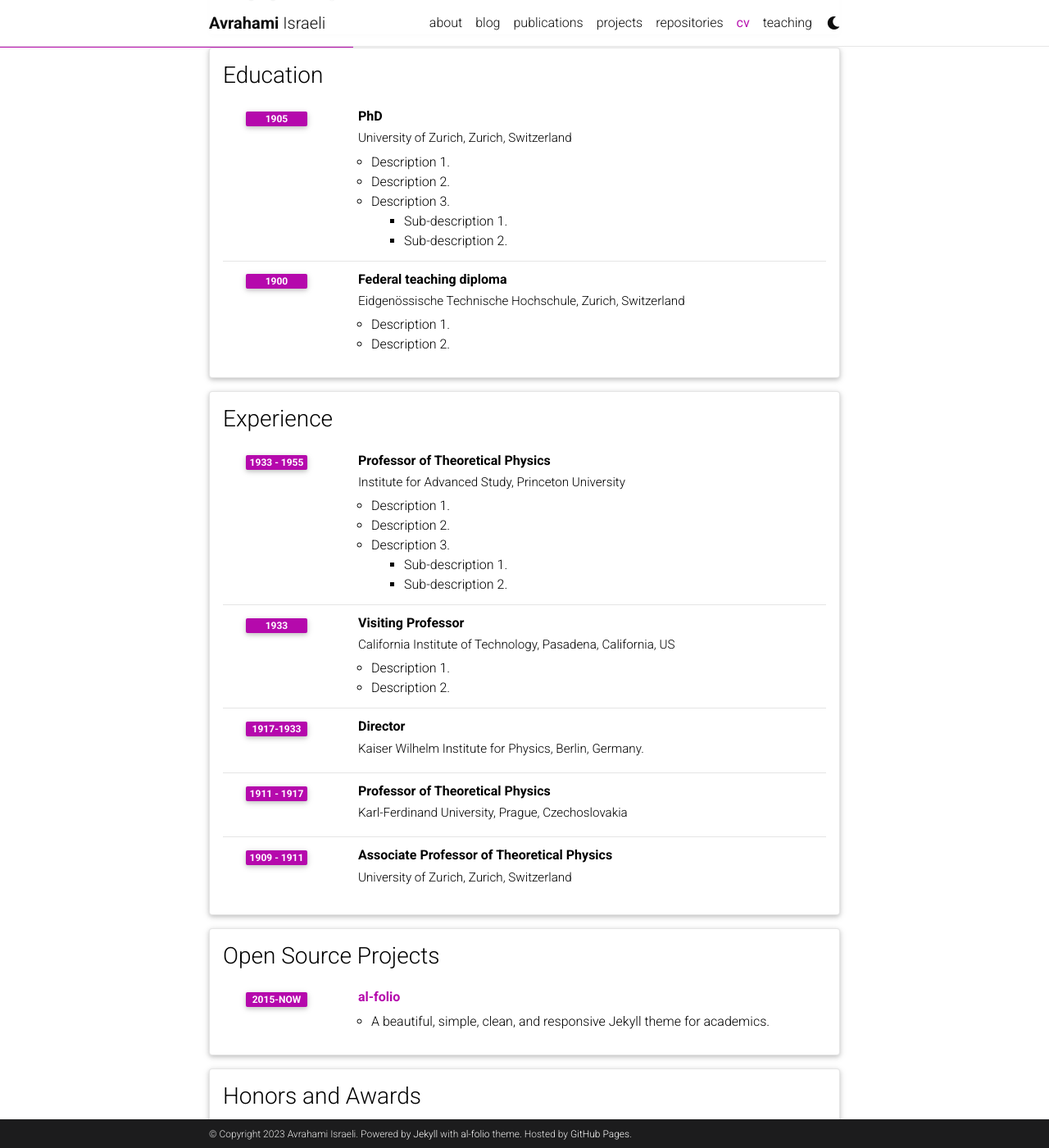
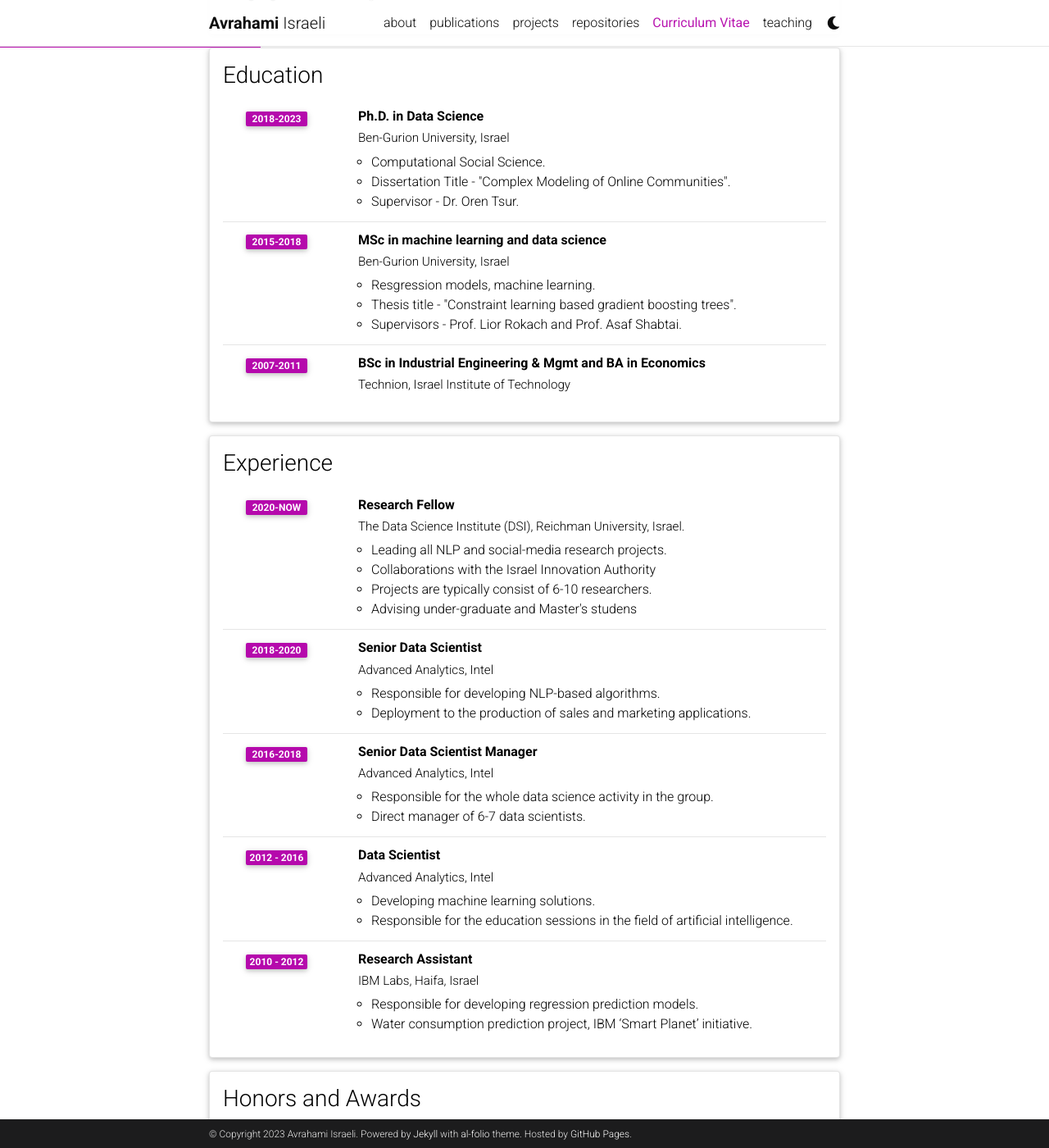
Before and after one commit to abrahami/abrahami.github.io, a Jekyll site: the page built from _pages/cv.md, in a window 1280 px wide and 1400 px high, scrolled down 335 px. Shown: the whole window at 82% size. Built offline with Jekyll 4.4.1, drawn with Linux system fonts in a browser that asks for light colours; comment, search, counter and statistics services are not loaded; a style sheet for code colours, icons or effects is not loaded; some of the changed text lies outside the part shown.

Commit message:
Editing the CV and the publications

```diff
--- a/_config.yml
+++ b/_config.yml
@@ -121,8 +121,8 @@ bing_site_verification:  # out your bing-site-verification ID (Bing Webmaster)
 # Blog
 # -----------------------------------------------------------------------------
 
-blog_name: al-folio # blog_name will be displayed in your blog page
-blog_nav_title: blog # your blog must have a title for it to be displayed in the nav bar
+blog_name: Avrahami # blog_name will be displayed in your blog page
+blog_nav_title: # your blog must have a title for it to be displayed in the nav bar. Avrahami: changed it to be empty (no blog for now)
 blog_description: a simple whitespace theme for academics
 permalink: /blog/:year/:title/
 
@@ -269,8 +269,8 @@ display_tags: ['formatting', 'images', 'links', 'math', 'code'] # these tags wil
 
 scholar:
 
-  last_name: [Einstein]
-  first_name: [Albert, A.]
+  last_name: [Israeli]
+  first_name: [Abraham]
 
   style: apa
   locale: en
--- a/_data/cv.yml
+++ b/_data/cv.yml
@@ -2,96 +2,114 @@
   type: map
   contents:
     - name: Full Name
-      value: Albert Einstein
-    - name: Date of Birth
-      value: 14th March 1879
+      value: Abraham (Avrahami) Israeli
+    - name: Address
+      value: Kfar-Saba, Israel
     - name: Languages
-      value: English, German
+      value: Hebrew, English
 
 - title: Education
   type: time_table
   contents:
-    - title: PhD
-      institution: University of Zurich, Zurich, Switzerland
-      year: 1905
+    - title: Ph.D. in Data Science
+      institution: Ben-Gurion University, Israel
+      year: 2018-2023
       description:
-        - Description 1.
-        - Description 2.
-        - title: Description 3.
-          contents:
-            - Sub-description 1.
-            - Sub-description 2.
-    - title: Federal teaching diploma
-      institution: Eidgenössische Technische Hochschule, Zurich, Switzerland
-      year: 1900
+        - Computational Social Science.
+        - Dissertation Title - "Complex Modeling of Online Communities".
+        - Supervisor - Dr. Oren Tsur.
+    - title: MSc in machine learning and data science
+      institution: Ben-Gurion University, Israel
+      year: 2015-2018
       description:
-        - Description 1.
-        - Description 2.
+        - Resgression models, machine learning.
+        - Thesis title - "Constraint learning based gradient boosting trees".
+        - Supervisors - Prof. Lior Rokach and Prof. Asaf Shabtai.
+    - title: BSc in Industrial Engineering & Mgmt and BA in Economics
+      institution: Technion, Israel Institute of Technology
+      year: 2007-2011
 
 - title: Experience
   type: time_table
   contents:
-    - title: Professor of Theoretical Physics
-      institution: Institute for Advanced Study, Princeton University
-      year: 1933 - 1955
+    - title: Research Fellow
+      institution: The Data Science Institute (DSI), Reichman University, Israel.
+      year: 2020-Now
       description:
-        - Description 1.
-        - Description 2.
-        - title: Description 3.
-          contents:
-            - Sub-description 1.
-            - Sub-description 2.
-    - title: Visiting Professor
-      institution: California Institute of Technology, Pasadena, California, US
-      year: 1933
+        - Leading all NLP and social-media research projects.
+        - Collaborations with the Israel Innovation Authority
+        - Projects are typically consist of 6-10 researchers.
+        - Advising under-graduate and Master's studens
+    - title: Senior Data Scientist
+      institution: Advanced Analytics, Intel
+      year: 2018-2020
       description:
-        - Description 1.
-        - Description 2.
+        - Responsible for developing NLP-based algorithms.
+        - Deployment to the production of sales and marketing applications.
 
-    - title: Director
-      institution: Kaiser Wilhelm Institute for Physics, Berlin, Germany.
-      year: 1917-1933
+    - title: Senior Data Scientist Manager
+      institution: Advanced Analytics, Intel
+      year: 2016-2018
+      description:
+        - Responsible for the whole data science activity in the group.
+        - Direct manager of 6-7 data scientists.
 
-    - title: Professor of Theoretical Physics
-      institution: Karl-Ferdinand University, Prague, Czechoslovakia
-      year: 1911 - 1917
+    - title: Data Scientist
+      institution: Advanced Analytics, Intel
+      year: 2012 - 2016
       description:
+        - Developing machine learning solutions.
+        - Responsible for the education sessions in the field of artificial intelligence.
 
-    - title: Associate Professor of Theoretical Physics
-      institution: University of Zurich, Zurich, Switzerland
-      year: 1909 - 1911
+    - title: Research Assistant
+      institution: IBM Labs, Haifa, Israel
+      year: 2010 - 2012
+      description:
+        - Responsible for developing regression prediction models.
+        - Water consumption prediction project, IBM ‘Smart Planet’ initiative.
 
-- title: Open Source Projects
-  type: time_table
-  contents:
-    - title: <a href="https://github.com/alshedivat/al-folio">al-folio</a>
-      year: 2015-now
-      description: A beautiful, simple, clean, and responsive Jekyll theme for academics.
 
 - title: Honors and Awards
   type: time_table
   contents:
-    - year: 1921
+    - year: 2023
       items:
-        - Nobel Prize in Physics
-        - Matteucci Medal
-    - year: 2029
+        - Dean’s excellence list 2023.
+    - year: 2022
       items:
-        - Max Planck Medal
+        - NAACL WOAH workshop scholarship.
+    - year: 2020
+      items:
+        - The Israeli President’s Prize for Excellence in Science and Innovation.
+    - year: 2019
+      items:
+        - Full travel grant EurNLP 2019.
+    - year: 2010-2011
+      items:
+        - Outstanding teaching assistant award (4 times).
+    - year: 2007-2011
+      items:
+        - President’s list (6 times).
 
 - title: Academic Interests
   type: nested_list
   contents:
-    - title: Topic 1.
+    - title: Computational Social Science
       items:
-        - Description 1.
-        - Description 2.
-    - title: Topic 2.
+        - Online communities.
+        - Online Users' Behavior.
+        - Collective Actions.
+    - title: Hate Speech
       items:
-        - Description 1.
-        - Description 2.
+        - Hate Mongers Detection.
+        - Countering hate speech.
+    - title: Natural Language Processing
+      items:
+        - LLMs and transformers.
+        - Text classification.
 
-- title: Other Interests
+- title: Other Noteworthy Activities and Skills
   type: list
   contents:
-    - <u>Hobbies:</u> Hobby 1, Hobby 2, etc.
+    - <u>Hobbies:</u> Hiking, Trekking, running, basketball, carpentry.
+    - <u>Others:</u> Marathon runner, Tel Aviv 2014; Kilimanjaro climb, Tanzania 2019.
--- a/_pages/cv.md
+++ b/_pages/cv.md
@@ -1,9 +1,9 @@
 ---
 layout: cv
 permalink: /cv/
-title: cv
+title: Curriculum Vitae
 to_publish: true
 nav: true
 nav_order: 4
-cv_pdf: example_pdf.pdf
+cv_pdf: Avrahami_cv.pdf
 ---
```
Also changed, not shown: _bibliography/papers.bib (+49 -6 lines), _data/venues.yml (+17 -4 lines), 7 other files.
